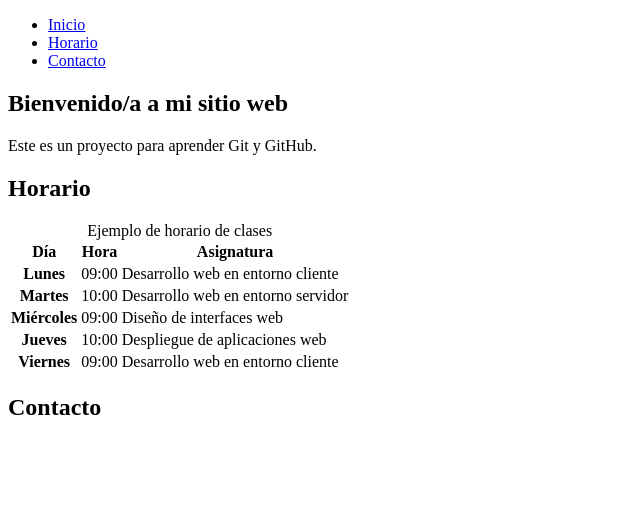
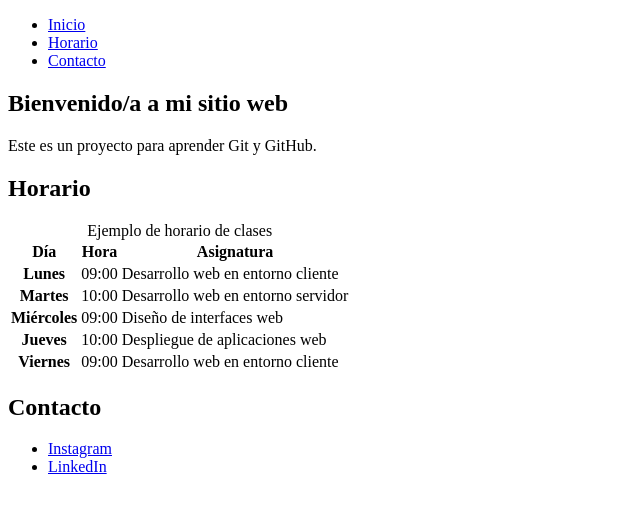
Before and after one commit to hateuisa/mi-proyecto-web, a plain HTML site: page index.html in a window 1280 px wide. Shown: the whole page, without its empty margins (0-640 px from the left). Drawn offline with Linux system fonts and the light colour scheme.

Commit message:
Añade el pie de página con redes sociales

```diff
--- a/index.html
+++ b/index.html
@@ -38,9 +38,13 @@
                 </tbody>
             </table>
         </section>
-        <section id="contacto">
-            <h2>Contacto</h2>
-        </section>
     </main>
+    <footer id="contacto">
+        <h2>Contacto</h2>
+        <ul>
+            <li><a href="https://www.instagram.com/">Instagram</a></li>
+            <li><a href="https://www.linkedin.com/">LinkedIn</a></li>
+        </ul>
+    </footer>
 </body>
 </html>
```
